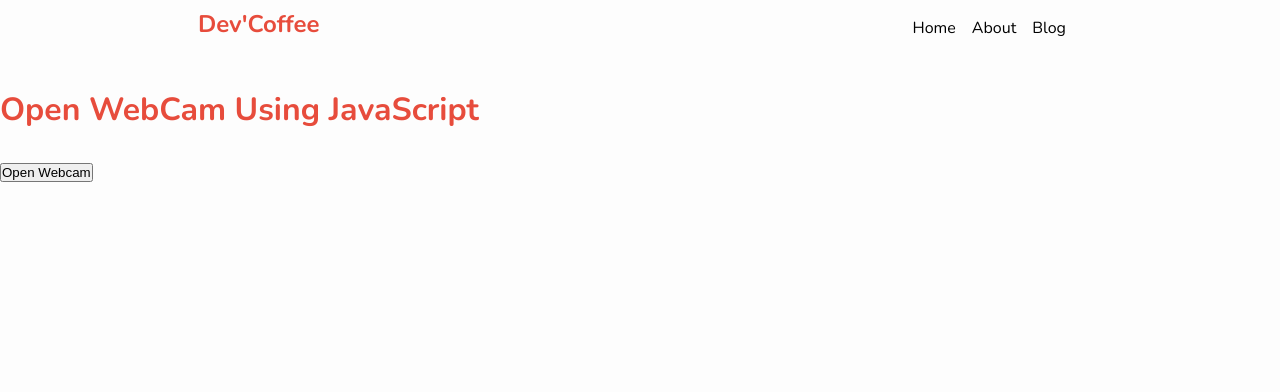
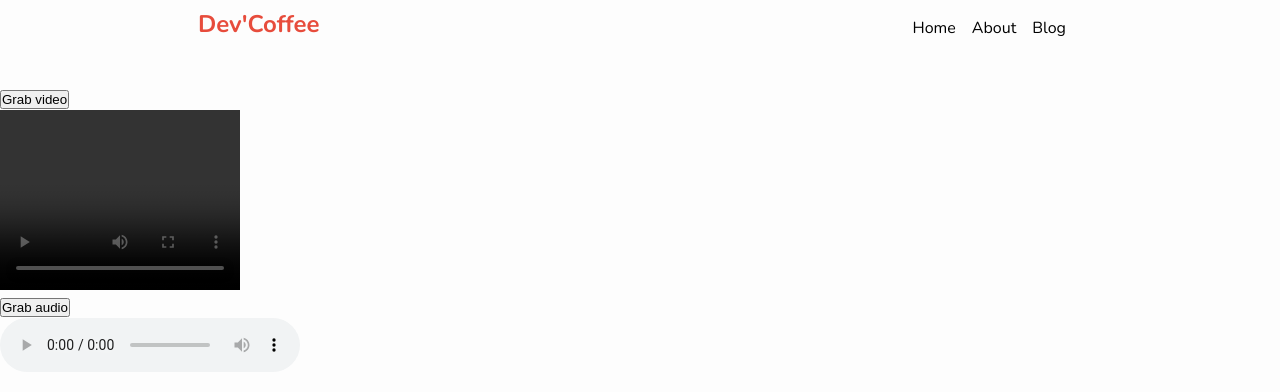
Before and after one commit to JaShu01/PWA-Training, a plain HTML site: page index.html in a window 1280 px wide. Drawn offline with nearby package versions, Linux system fonts and the light colour scheme.

Commit message:
index.html

```diff
--- a/index.html
+++ b/index.html
@@ -36,40 +36,20 @@
       </nav>
       <div class="container"></div>
     </main>
+         <div class="columns">
+    <div class="column">
+      <p><button type="button" onclick="getStream('video')">Grab video</button></p>
+
+      <video controls autoplay style="height:180px; width: 240px;"></video>
+    </div>
+    <div class="column">
+      <p><button type="button" onclick="getStream('audio')">Grab audio</button></p>
+
+      <audio controls></audio>
+    </div>
+  </div>
     <script src="js/app.js"></script>
-    <body>
-      <h1>Open WebCam Using JavaScript</h1>
-      <br/>
-      <button id="startBtn" onclick="openCam()">Open Webcam</button>
-      <br/><br/>
-      <video id="videoCam"></video>
-      <script>
-         function openCam(){
-            let All_mediaDevices=navigator.mediaDevices
-            if (!All_mediaDevices || !All_mediaDevices.getUserMedia) {
-               console.log("getUserMedia() not supported.");
-               return;
-            }
-            All_mediaDevices.getUserMedia({
-               audio: true,
-               video: true
-            })
-            .then(function(vidStream) {
-               var video = document.getElementById('videoCam');
-               if ("srcObject" in video) {
-                  video.srcObject = vidStream;
-               } else {
-                  video.src = window.URL.createObjectURL(vidStream);
-               }
-               video.onloadedmetadata = function(e) {
-                  video.play();
-               };
-            })
-            .catch(function(e) {
-               console.log(e.name + ": " + e.message);
-            });
-         }
-      </script>
-   </body>
+
+
   </body>
 </html>
```
